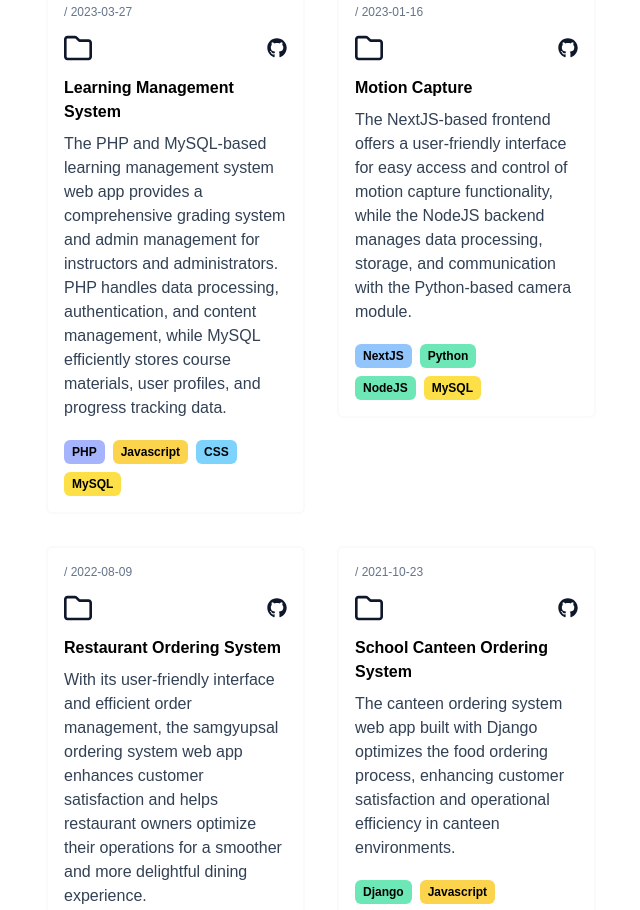
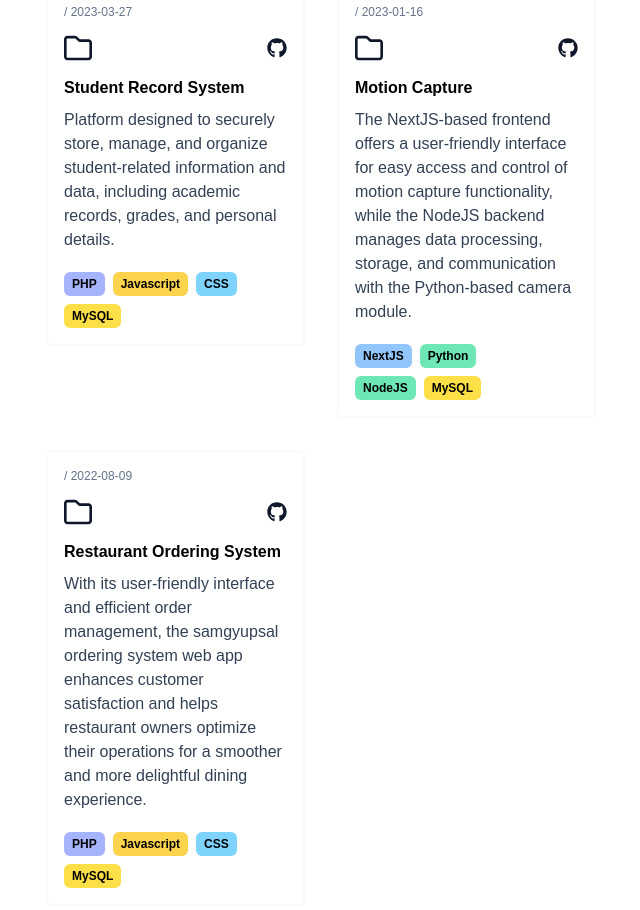
Before and after one commit to justine-135/me-v2, a React (Create React App) app: page / in a window 1280 px wide. Shown: the part 3020-3930 px from the top of the page, without its empty margins (319-959 px from the left). Built offline with nearby package versions, Linux system fonts and the light colour scheme.

Commit message:
add more obj to highlights

```diff
--- a/src/data.js
+++ b/src/data.js
@@ -1,9 +1,39 @@
 const repos = [
   {
     name: "Motion Capture",
+    subname: "Web development final project",
+    route: "web_final",
     type: "highlight",
     body: "The NextJS-based frontend offers a user-friendly interface for easy access and control of motion capture functionality, while the NodeJS backend manages data processing, storage, and communication with the Python-based camera module.",
     createdAt: "2023-01-16",
+    introText: "as dljasd klasdljka ssjdalk ",
+    roles: [
+      {
+        name: "Lead Developer",
+      },
+    ],
+    responsibilities: [
+      {
+        name: "Backend Developer",
+      },
+      {
+        name: "UI design",
+      },
+    ],
+    team: [
+      {
+        name: "Richard manipon",
+      },
+      {
+        name: "Daryl Magpantay",
+      },
+      {
+        name: "Louise Yagi",
+      },
+      {
+        name: "James Ferrer",
+      },
+    ],
     languages: [
       {
         name: "NextJS",
@@ -110,10 +140,28 @@ const repos = [
     liveUrl: "https://justine-135.github.io/react-countries/",
   },
   {
-    name: "Learning Management System",
+    name: "Student Record System",
+    subname: "Intern project",
+    route: "intern_project",
     type: "highlight",
-    body: "The PHP and MySQL-based learning management system web app provides a comprehensive grading system and admin management for instructors and administrators. PHP handles data processing, authentication, and content management, while MySQL efficiently stores course materials, user profiles, and progress tracking data.",
+    body: "Platform designed to securely store, manage, and organize student-related information and data, including academic records, grades, and personal details.",
     createdAt: "2023-03-27",
+    introText: "as dljasd klasdljka ssjdalk ",
+    roles: [
+      {
+        name: "Lead Developer",
+      },
+    ],
+    responsibilities: [
+      {
+        name: "Fullstack Developer",
+      },
+    ],
+    team: [
+      {
+        name: "Daryl Magpantay",
+      },
+    ],
     languages: [
       {
         name: "PHP",
@@ -137,9 +185,44 @@ const repos = [
   },
   {
     name: "Restaurant Ordering System",
+    subname: "Research final project",
+    route: "research_project",
     type: "highlight",
     body: "With its user-friendly interface and efficient order management, the samgyupsal ordering system web app enhances customer satisfaction and helps restaurant owners optimize their operations for a smoother and more delightful dining experience.",
     createdAt: "2022-08-09",
+    introText: "as dljasd klasdljka ssjdalk ",
+    roles: [
+      {
+        name: "Lead Developer",
+      },
+    ],
+    responsibilities: [
+      {
+        name: "Fullstack Developer",
+      },
+      {
+        name: "UI design",
+      },
+    ],
+    team: [
+      {
+        name: "Richard manipon",
+      },
+      {
+        name: "Daryl Magpantay",
+      },
+      {
+        name: "Louise Yagi",
+      },
+      {
+        name: "James Ferrer",
+      },
+    ],
+    features: [
+      {
+        text: "",
+      },
+    ],
     languages: [
       {
         name: "PHP",
@@ -161,32 +244,32 @@ const repos = [
     repoUrl: "https://github.com/justine-135/dadz-grill-thesis",
     liveUrl: "",
   },
-  {
-    name: "School Canteen Ordering System",
-    type: "highlight",
-    body: "The canteen ordering system web app built with Django optimizes the food ordering process, enhancing customer satisfaction and operational efficiency in canteen environments.",
-    createdAt: "2021-10-23",
-    languages: [
-      {
-        name: "Django",
-        bg: "#6ee7b7",
-      },
-      {
-        name: "Javascript",
-        bg: "#fcd34d",
-      },
-      {
-        name: "CSS",
-        bg: "#7dd3fc",
-      },
-      {
-        name: "MySQL",
-        bg: "#fde047",
-      },
-    ],
-    repoUrl: "https://github.com/justine-135/Tupc-Ecafeteria-Django-ver",
-    liveUrl: "",
-  },
+  // {
+  //   name: "School Canteen Ordering System",
+  //   type: "highlight",
+  //   body: "The canteen ordering system web app built with Django optimizes the food ordering process, enhancing customer satisfaction and operational efficiency in canteen environments.",
+  //   createdAt: "2021-10-23",
+  //   languages: [
+  //     {
+  //       name: "Django",
+  //       bg: "#6ee7b7",
+  //     },
+  //     {
+  //       name: "Javascript",
+  //       bg: "#fcd34d",
+  //     },
+  //     {
+  //       name: "CSS",
+  //       bg: "#7dd3fc",
+  //     },
+  //     {
+  //       name: "MySQL",
+  //       bg: "#fde047",
+  //     },
+  //   ],
+  //   repoUrl: "https://github.com/justine-135/Tupc-Ecafeteria-Django-ver",
+  //   liveUrl: "",
+  // },
   {
     name: "To Do List - DnD",
     type: "other",
```
